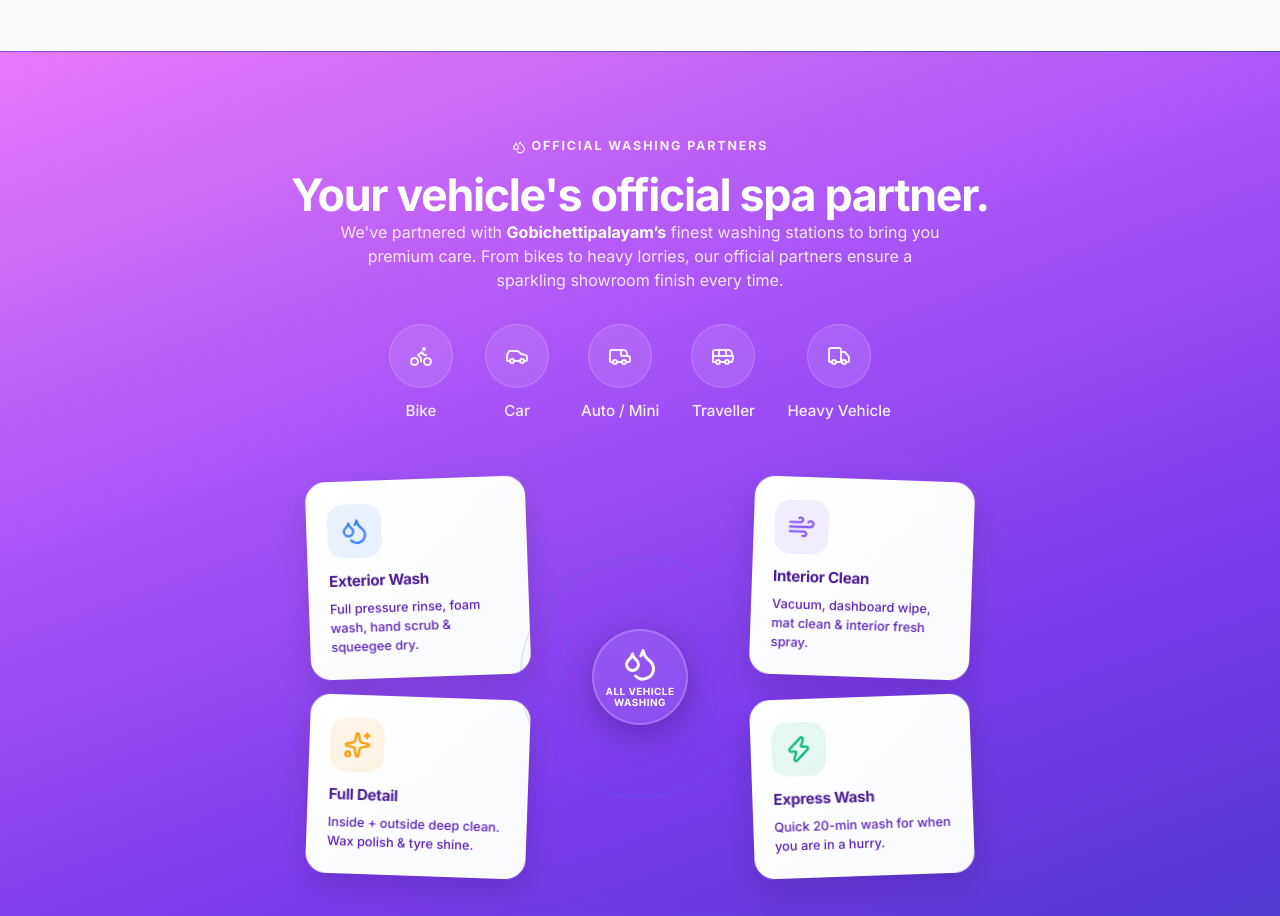
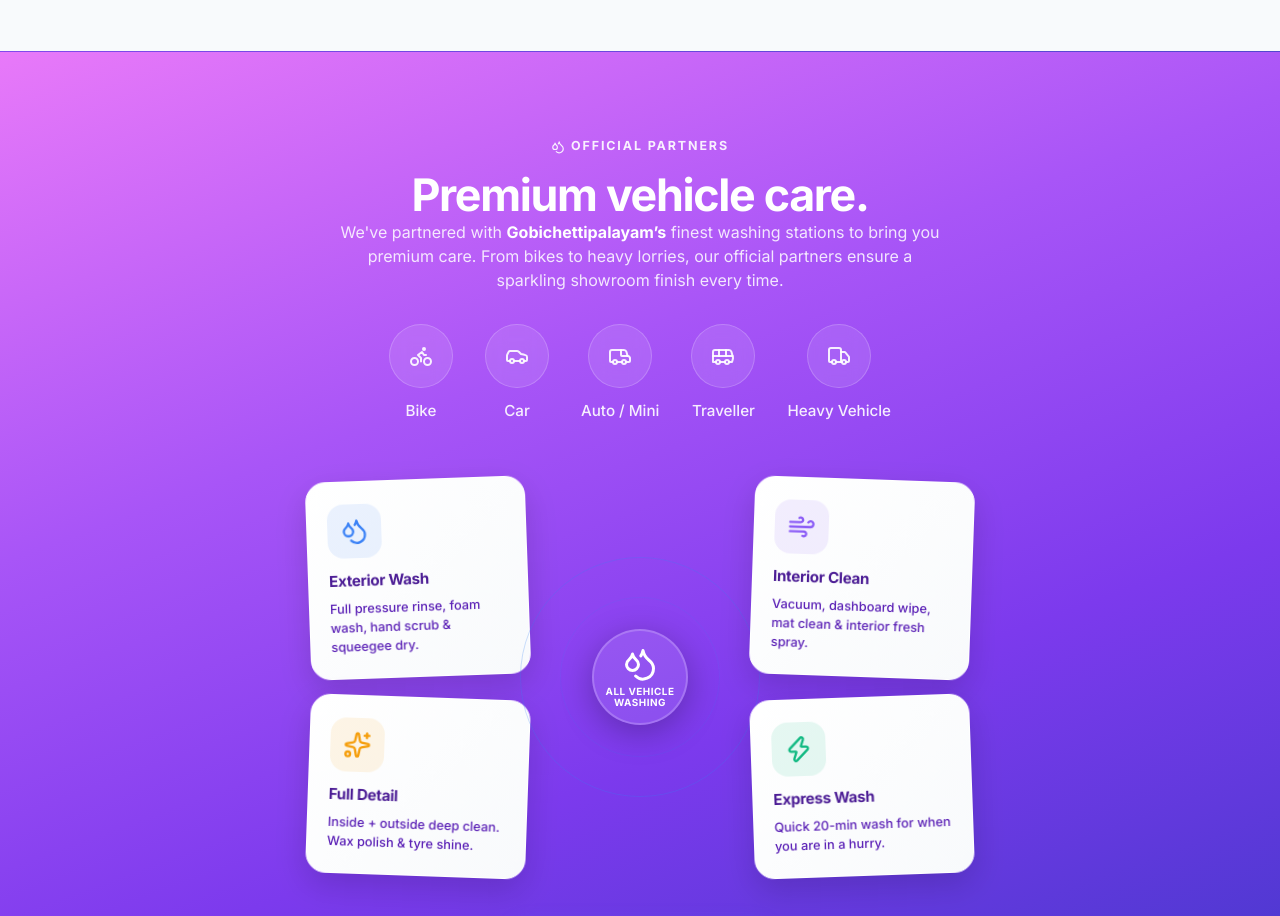
Before and after one commit to DhanushSundharam/Circlein, a React (Vite) app: page / in a window 1280 px wide. Shown: the part 2220-3136 px from the top of the page. Built offline with nearby package versions, Linux system fonts and the light colour scheme.

Commit message:
Update washing section title and tag

```diff
--- a/src/pages/Landing.jsx
+++ b/src/pages/Landing.jsx
@@ -61,8 +61,8 @@ const T = {
     ctaSub: 'Search for a driver near you right now — it only takes a minute.',
     ctaBtn: 'Find a Driver Near Me',
 
-    washTag: 'Official Washing Partners',
-    washTitle: 'Your vehicle\'s official spa partner.',
+    washTag: 'Official Partners',
+    washTitle: 'Premium vehicle care.',
     washSub: <>We've partnered with <strong style={{color: '#fff', fontWeight: 700}}>Gobichettipalayam’s</strong> finest washing stations to bring you premium care. From bikes to heavy lorries, our official partners ensure a sparkling showroom finish every time.</>,
     washVehicles: ['Bike', 'Car', 'Auto / Mini', 'Traveller', 'Heavy Vehicle'],
     washCards: [
@@ -134,8 +134,8 @@ const T = {
     ctaSub: 'உங்களுக்கு அருகில் ஓட்டுனரை தேடுங்கள் — ஒரு நிமிடம் மட்டுமே ஆகும்.',
     ctaBtn: 'அருகில் ஓட்டுனரை தேடு',
 
-    washTag: 'அதிகாரபூர்வ வாஷிங் பார்ட்னர்',
-    washTitle: 'உங்கள் வாகனத்தின் அதிகாரபூர்வ ஸ்பா பார்ட்னர்.',
+    washTag: 'அதிகாரபூர்வ பார்ட்னர்',
+    washTitle: 'சிறந்த வாகன பராமரிப்பு.',
     washSub: <><strong style={{color: '#fff', fontWeight: 700}}>கோபிசெட்டிபாளையத்தின்</strong> சிறந்த வாஷிங் ஸ்டேஷன்களுடன் நாங்கள் அதிகாரபூர்வமாக இணைந்துள்ளோம். பைக் முதல் கனரக லாரிகள் வரை, உங்கள் வாகனத்திற்கு சிறப்பான கவனிப்பை வழங்கி, புதியது போல் மிளிரச் செய்கிறோம்.</>,
     washVehicles: ['பைக்', 'கார்', 'ஆட்டோ / மினி', 'டிராவலர்', 'கனரக வாகனம்'],
     washCards: [
```
